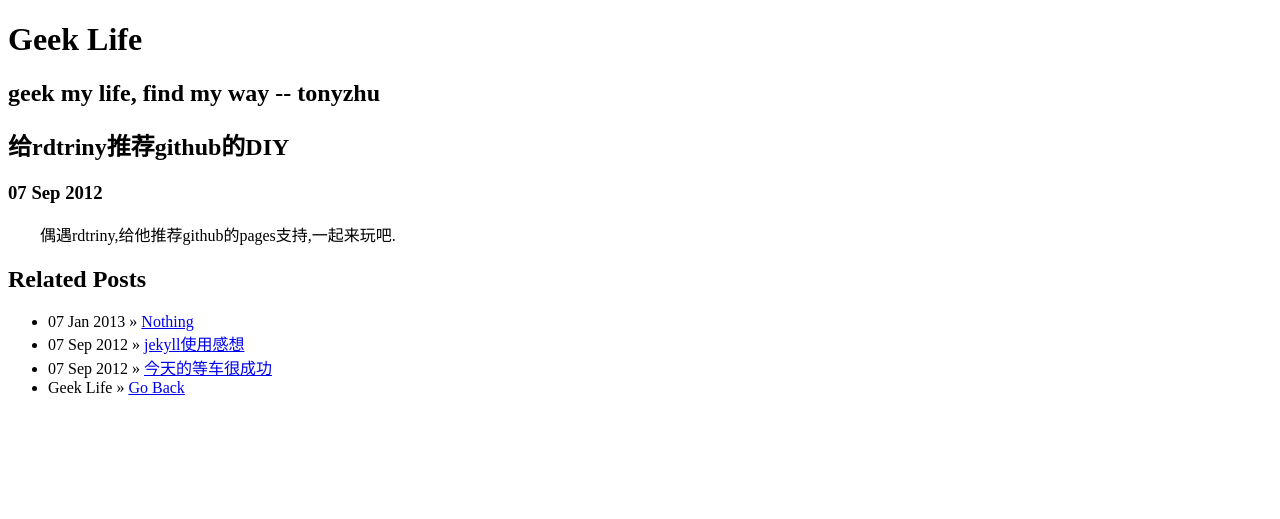
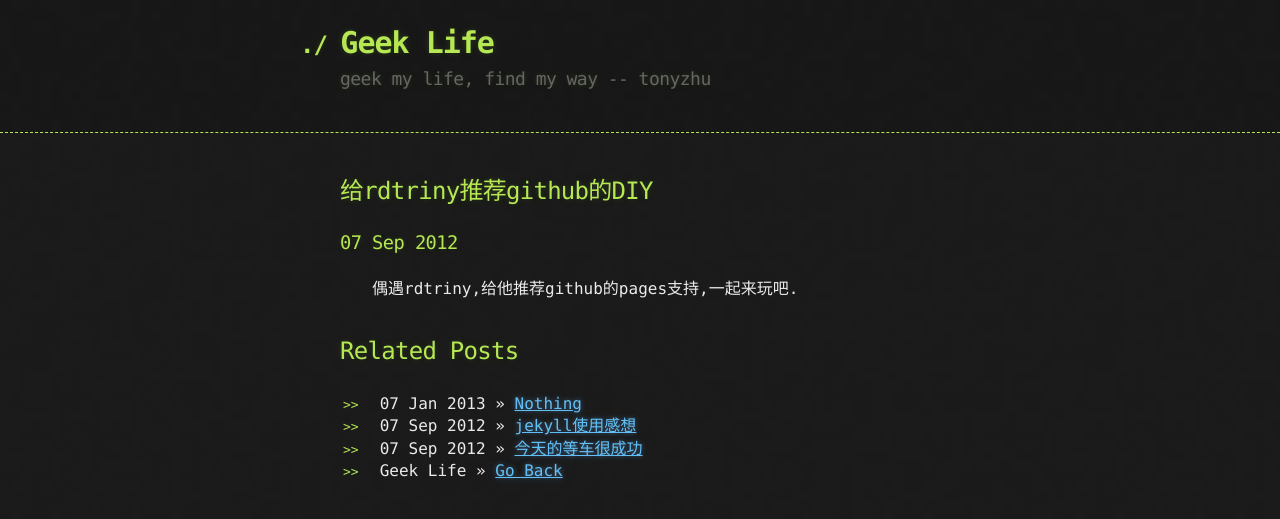
Before and after one commit to tonyzhu/tonyzhu.github.com, a Jekyll site: the page built from _posts/2012-09-07-rdtriny.html, in a window 1280 px wide. Shown: the top 519 px of the page. Built offline with Jekyll 4.4.1, drawn with Linux system fonts in a browser that asks for light colours; Markdown is read by kramdown in place of the engine named in the settings; comment, search, counter and statistics services are not loaded.

Commit message:
修改baseurl

```diff
--- a/_config.yml
+++ b/_config.yml
@@ -1,2 +1,3 @@
+baseurl: ''
 markdown: rdiscount
 pygments: true
--- a/_layouts/default.html
+++ b/_layouts/default.html
@@ -4,8 +4,8 @@
         <meta charset='utf-8'>
         <meta http-equiv="X-UA-Compatible" content="chrome=1">
 
-        <link rel="stylesheet" type="text/css" href="{{ site.baseurl }}css/stylesheet.css" media="screen" />
-        <link rel="stylesheet" type="text/css" href="{{ site.baseurl }}css/pygment_trac.css" media="screen" />
+        <link rel="stylesheet" type="text/css" href="{{ site.baseurl }}/css/stylesheet.css" media="screen" />
+        <link rel="stylesheet" type="text/css" href="{{ site.baseurl }}/css/pygment_trac.css" media="screen" />
         <title>GeekLife</title>
     </head>
 
```
